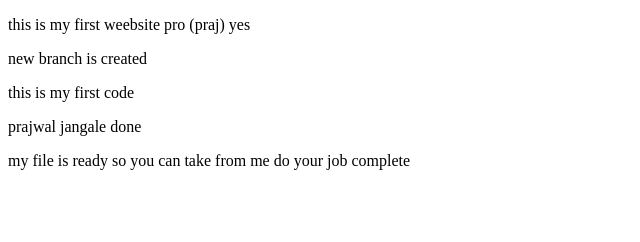
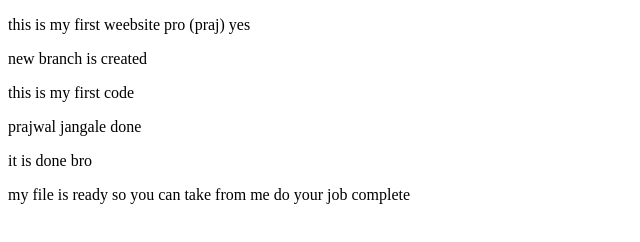
Before and after one commit to PrajwalTech-45/Math-_Website-, a website: page index.html in a window 1280 px wide. Shown: the whole page, without its empty margins (0-640 px from the left). Drawn offline with Linux system fonts and the light colour scheme.

Commit message:
new branch is ready

```diff
--- a/index.html
+++ b/index.html
@@ -10,6 +10,7 @@
     <p>new branch is created</p>
      <p>this is my first code </p>
      <p>prajwal jangale  done </p>
+     <p>it is done bro</p>
 <p> my file is ready so you can take from me do your job complete</p>
 
 
```
